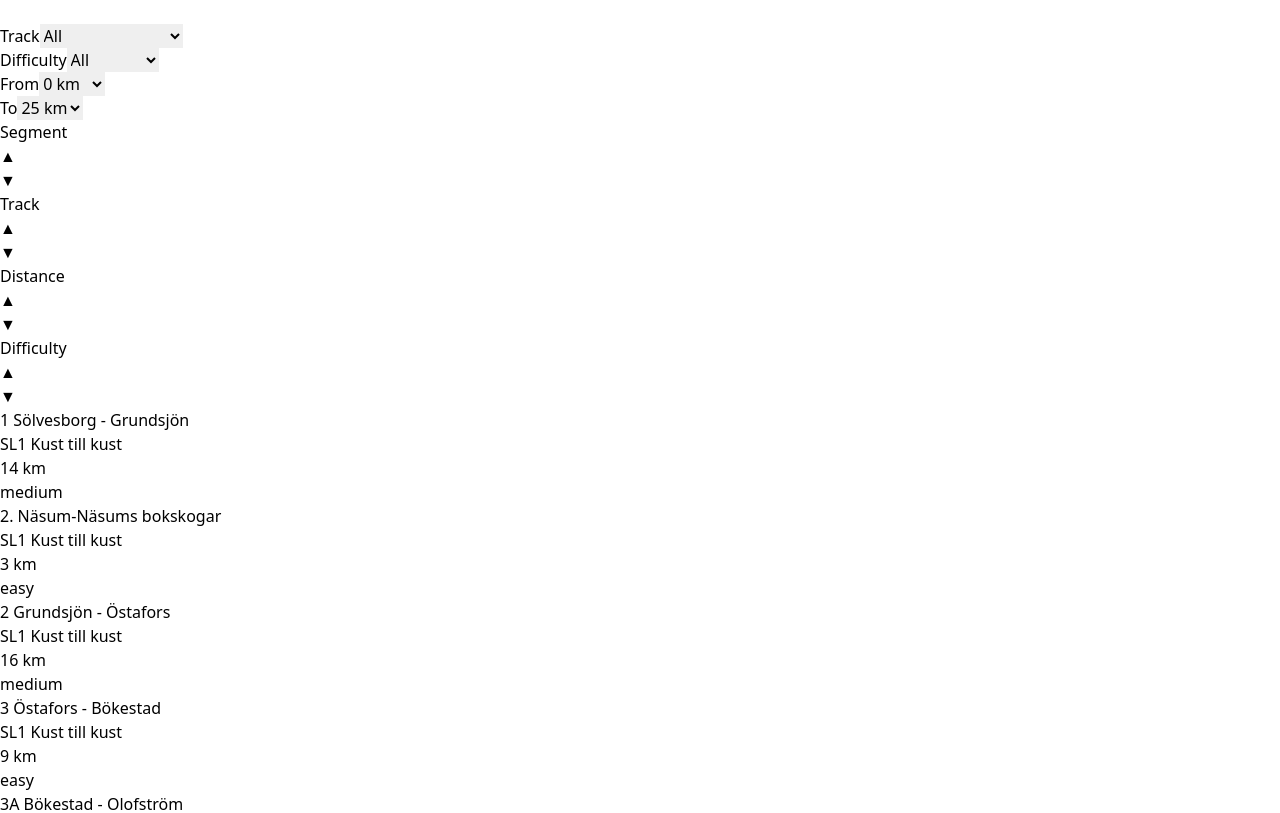
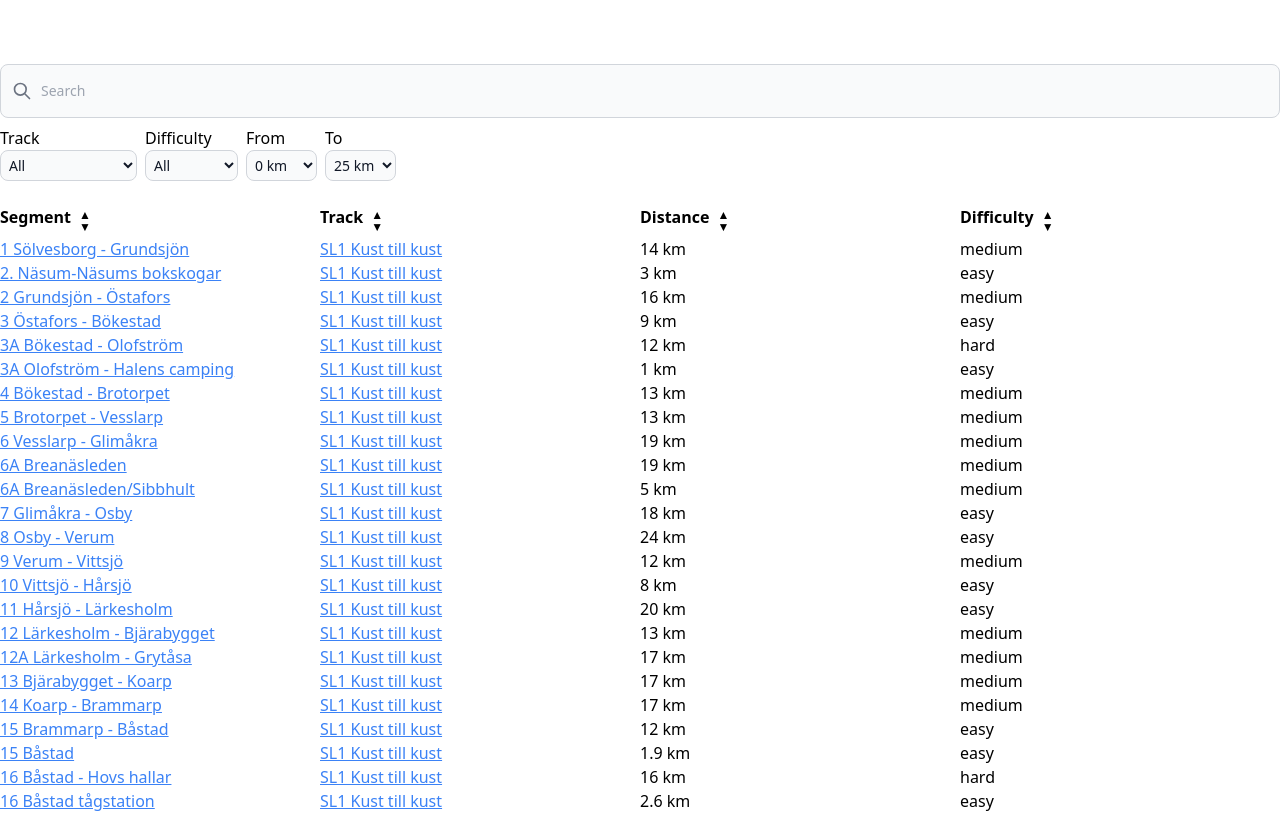
Before and after one commit to hnrkcode/skaneleden-react-app, a React (Vite) app: page / in a window 1280 px wide. Shown: the top 813 px of the page. Built offline with nearby package versions, Linux system fonts and the light colour scheme.

Commit message:
First version of the new styling

```diff
--- a/src/App.tsx
+++ b/src/App.tsx
@@ -83,7 +83,8 @@ function App() {
   }
 
   return (
-    <>
+    <div className="container mx-auto my-16">
+      <div className="flex flex-col">
         <SegmentSearch onSearch={handleSearch} />
         <SegmentFilters
           onSelectTrack={handleSelectTrack}
@@ -92,7 +93,8 @@ function App() {
           onSelectTo={handleSelectTo}
         />
         <SegmentList rows={rows} />
-    </>
+      </div>
+    </div>
   );
 }
 
--- a/src/components/SegmentFilters.tsx
+++ b/src/components/SegmentFilters.tsx
@@ -19,7 +19,7 @@ export default function SegmentFilters({
   const toDistanceSelectId = useId();
 
   return (
-    <div>
+    <div className="flex flex-row mb-6 gap-2">
       <div>
         <label htmlFor={trackSelectId}>Track</label>
         <select
@@ -27,6 +27,7 @@ export default function SegmentFilters({
           id={trackSelectId}
           defaultValue="all"
           onChange={(event) => onSelectTrack(event.target.value)}
+          className="outline-none bg-gray-50 border border-gray-300 text-gray-900 text-sm rounded-lg block w-full p-1"
         >
           <option value="all">All</option>
           <option value="SL1 Kust till kust">SL1 Kust till kust</option>
@@ -44,6 +45,7 @@ export default function SegmentFilters({
           id={difficultySelectId}
           defaultValue="all"
           onChange={(event) => onSelectDifficulty(event.target.value)}
+          className="outline-none bg-gray-50 border border-gray-300 text-gray-900 text-sm rounded-lg block w-full p-1"
         >
           <option value="all">All</option>
           <option value="very-easy">Very easy</option>
@@ -59,6 +61,7 @@ export default function SegmentFilters({
           id={fromDistanceSelectId}
           defaultValue="0"
           onChange={(event) => onSelectFrom(event.target.value)}
+          className="outline-none bg-gray-50 border border-gray-300 text-gray-900 text-sm rounded-lg block w-full p-1"
         >
           <option value="0">0 km</option>
           <option value="5000">5 km</option>
@@ -74,6 +77,7 @@ export default function SegmentFilters({
           id={toDistanceSelectId}
           defaultValue="25000"
           onChange={(event) => onSelectTo(event.target.value)}
+          className="outline-none bg-gray-50 border border-gray-300 text-gray-900 text-sm rounded-lg block w-full p-1"
         >
           <option value="5000">5 km</option>
           <option value="10000">10 km</option>
--- a/src/components/SegmentList.tsx
+++ b/src/components/SegmentList.tsx
@@ -96,7 +96,7 @@ export default function SegmentList({ rows }: SegmentListProps) {
   ));
 
   return (
-    <div>
+    <div className="flex flex-col">
       <SegmentListHeader onSort={handleSort} />
       {renderedItems}
     </div>
--- a/src/components/SegmentListHeader.tsx
+++ b/src/components/SegmentListHeader.tsx
@@ -9,5 +9,5 @@ export default function SegmentListHeader({ onSort }: SegmentListHeaderProps) {
     <SegmentListHeaderTitle key={title} title={title} onSort={onSort} />
   ));
 
-  return <div>{titles}</div>;
+  return <div className="flex flex-row">{titles}</div>;
 }
--- a/src/components/SegmentListHeaderTitle.tsx
+++ b/src/components/SegmentListHeaderTitle.tsx
@@ -8,9 +8,9 @@ export default function SegmentListHeaderTitle({
   onSort,
 }: SegmentListHeaderTitleProps) {
   return (
-    <div>
-      <h2>{title}</h2>
-      <div>
+    <div className="flex flex-row basis-1/4 items-center gap-2">
+      <h2 className="font-bold mb-2">{title}</h2>
+      <div className="text-xs leading-3 cursor-pointer select-none">
         <div onClick={() => onSort(title, "asc")}>&#9650;</div>
         <div onClick={() => onSort(title, "desc")}>&#9660;</div>
       </div>
--- a/src/components/SegmentListItem.tsx
+++ b/src/components/SegmentListItem.tsx
@@ -20,27 +20,29 @@ export default function SegmentListItem({ index, row }: SegmentListItemProps) {
   const distanceInKm = `${row.distance / 1000} km`;
 
   return (
-    <div key={index}>
-      <div>
+    <div key={index} className="flex flex-row">
+      <div className="basis-1/4">
         <a
           href={`https://www.skaneleden.se/etapp/${row.segment.slug}`}
           target="_blank"
           rel="noreferrer"
+          className="text-blue-500 hover:text-blue-700 visited:text-purple-500 underline"
         >
           {row.segment.name}
         </a>
       </div>
-      <div>
+      <div className="basis-1/4">
         <a
           href={`https://www.skaneleden.se/delled/${row.track.slug}`}
           target="_blank"
           rel="noreferrer"
+          className="text-blue-500 hover:text-blue-700 visited:text-purple-500 underline"
         >
           {row.track.name}
         </a>
       </div>
-      <div>{distanceInKm}</div>
-      <div>{row.difficulty}</div>
+      <div className="basis-1/4">{distanceInKm}</div>
+      <div className="basis-1/4">{row.difficulty}</div>
     </div>
   );
 }
--- a/src/components/SegmentSearch.tsx
+++ b/src/components/SegmentSearch.tsx
@@ -4,6 +4,39 @@ interface SegmentSearchProps {
 
 export default function SegmentSearch({ onSearch }: SegmentSearchProps) {
   return (
-    <input type="text" onChange={(event) => onSearch(event.target.value)} />
+    <div className="mb-2">
+      {" "}
+      <label
+        htmlFor="search"
+        className="mb-2 text-sm font-medium text-gray-900 sr-only"
+      >
+        Search
+      </label>
+      <div className="relative">
+        <div className="absolute inset-y-0 left-0 flex items-center pl-3 pointer-events-none">
+          <svg
+            aria-hidden="true"
+            className="w-5 h-5 text-gray-500"
+            fill="none"
+            stroke="currentColor"
+            viewBox="0 0 24 24"
+            xmlns="http://www.w3.org/2000/svg"
+          >
+            <path
+              stroke-linecap="round"
+              stroke-linejoin="round"
+              stroke-width="2"
+              d="M21 21l-6-6m2-5a7 7 0 11-14 0 7 7 0 0114 0z"
+            ></path>
+          </svg>
+        </div>
+        <input
+          type="search"
+          className="block w-full p-4 pl-10 text-sm text-gray-900 border border-gray-300 rounded-lg bg-gray-50 outline-none"
+          placeholder="Search"
+          onChange={(event) => onSearch(event.target.value)}
+        />
+      </div>
+    </div>
   );
 }
```
Lines whose indentation alone changed are shown as unchanged.
